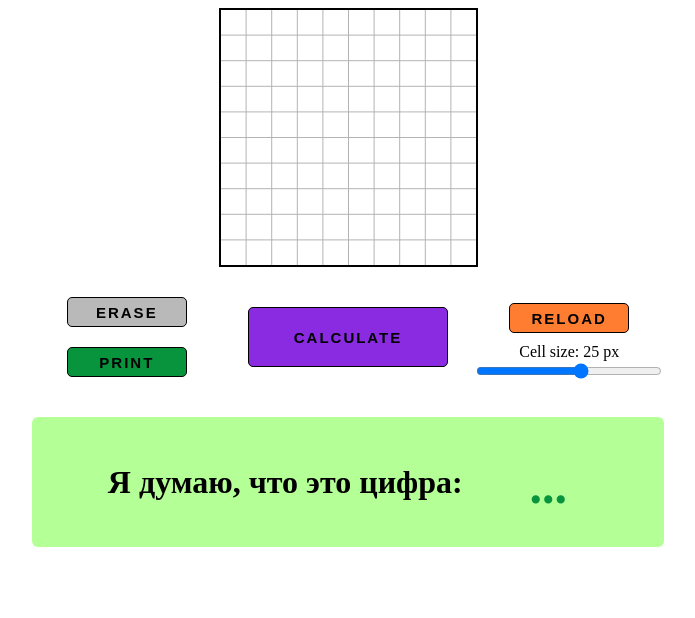
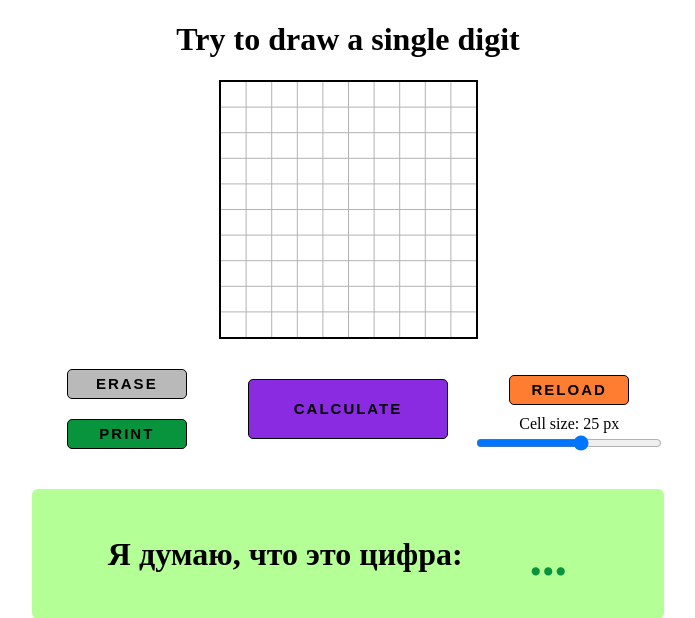
Before and after one commit to stepaKosolapov/clusterDetection, a Python web app: template flask/templates/index.html in a window 1280 px wide. Shown: the top 618 px of the page, without its empty margins (292-987 px from the left). Run offline with Jinja, Linux system fonts and the light colour scheme; the template is opened without the code that fills it, so the values that code supplies are empty.

Commit message:
added header

```diff
--- a/flask/templates/index.html
+++ b/flask/templates/index.html
@@ -104,6 +104,7 @@
 
 </head>
 <body>
+    <h1 style="text-align:center">Try to draw a single digit</h1>
     <div class="container">
         <svg class="drawing_area" xmlns="http://www.w3.org/2000/svg">
         </svg>
```
